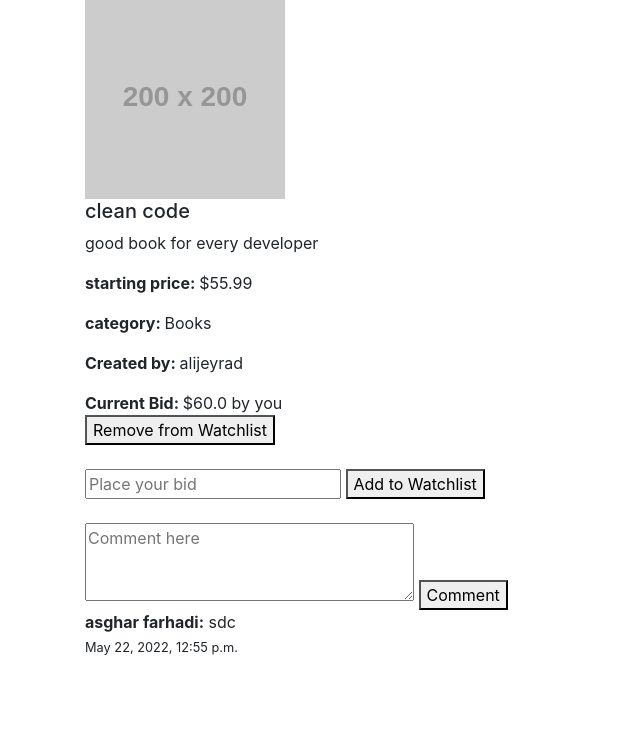
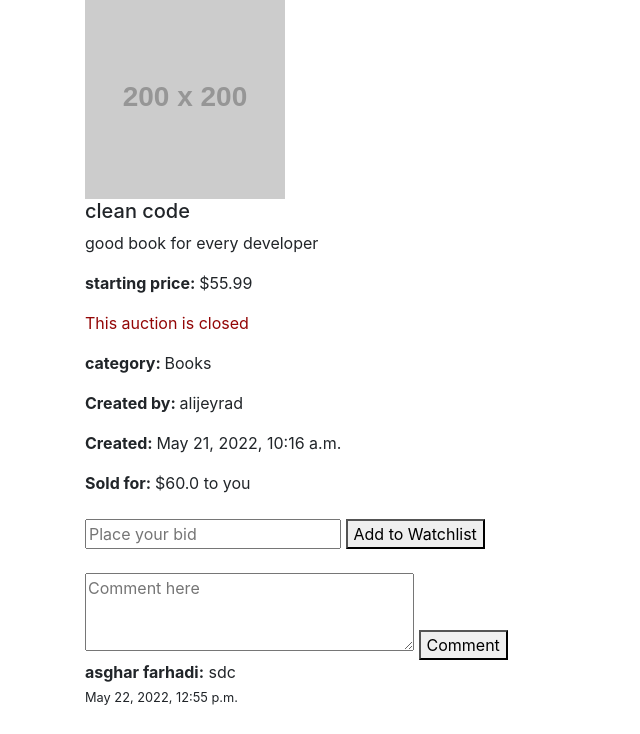
Before and after one commit to Alijeyrad/commerce, a Django app: page /listing/1 in a window 1280 px wide. Shown: the part 164-898 px from the top of the page, without its empty margins (0-640 px from the left). Before the commit the page ends 819 px from the top, so only its background shows below. Run offline with Django 3.2, Linux system fonts and the light colour scheme; a user stored in the database is signed in; data comes from the database, SQL or seed files in the repository; both versions use the stored data as it was after the commit; grey boxes labelled with a size stand in for pictures from a placeholder-image service; some libraries are stand-ins or nearby versions.

Commit message:
close auction works

```diff
--- a/auctions/models.py
+++ b/auctions/models.py
@@ -9,6 +9,7 @@ class User(AbstractUser):
 
 class Category(models.Model):
     title = models.CharField(max_length=255)
+    code = models.CharField(max_length=255)
 
     def __str__(self):
         return f"{self.title}"
--- a/auctions/templates/auctions/create.html
+++ b/auctions/templates/auctions/create.html
@@ -1,10 +1,8 @@
 {% extends "auctions/layout.html" %}
-
 
 {% block title %}
   Create new listing
 {% endblock title %}
-
 
 {% block body %}
   <form action="{% url 'create' %}" method="post" style="display:flex;flex-direction:column;align-items:flex-start;">
@@ -23,7 +21,6 @@
     <input type="submit">
   </form>
 
-
   {% if message %}
     {{ message }}
   {% endif %}
--- a/auctions/templates/auctions/listing.html
+++ b/auctions/templates/auctions/listing.html
@@ -1,10 +1,8 @@
 {% extends "auctions/layout.html" %}
-
 
 {% block title %}
   {{listing.title}}
 {% endblock title %}
-
 
 {% block body %}
   <div class="container listing">
@@ -17,30 +15,73 @@
         </h5>
         <p>{{listing.description}}</p>
         <p> <strong>starting price: </strong>${{listing.starting_bid}}</p>
+
+        {% if listing.active %}
+          <p style="color:rgb(5, 91, 5)">This listing is active</p>
+          {% else %}
+          <p style="color:rgb(147, 6, 6)">This auction is closed</p>
+        {% endif %}
+
+
+        {% if listing.owner == user and listing.active %}
+          <form action="{% url 'close_listing' listing.id %}">
+            <button type="submit" class="btn btn-danger">Close this Auction</button>
+          </form>
+        {% endif %}
+
         <p><strong>category: </strong>{{listing.category}}</p>
         <p><strong>Created by: </strong>{{listing.owner}}</p>
+        <p><strong>Created: </strong>{{listing.created_date}}</p>
     </div>
   </div>
 
   <div class="container bidding">
 
     {% if latest_bid %}
+
+      {% if listing.active %}
         <strong>Current Bid: </strong>${{latest_bid.bid}}
+        {% else %}
+        <strong>Sold for: </strong>${{latest_bid.bid}}
+      {% endif %}
+
 
       {% if latest_bid.bidder == user %}
+
+        {% if listing.active %}
           <span>by you</span>
+          {% else %}
+          <span>to you</span>
+        {% endif %}
+
+
+        {% if listing.active %}
         <span>
           <form class="remove_watchlist" method="post" action="{% url 'remove_watchlist' listing.id %}">
             {% csrf_token %}
-            <button type="submit">Remove from Watchlist</button>
+            <button type="submit">Remove your bid</button>
           </form>
         </span>
-      {% else %}
-        <span>by {{latest_bid.bidder}}</span>
         {% endif %}
 
       {% else %}
+
+          {% if listing.active %}
+            <span>by {{latest_bid.bidder}}</span>
+            {% else %}
+            <span>to {{latest_bid.bidder}}</span>
+          {% endif %}
+
+      {% endif %}
+
+      {% else %}
+
+      {% if listing.active %}
         <strong>Current Bid: </strong>No bids yet, be the first to bid.
+        {% else %}
+        <strong>Sold for: </strong>This item had no bids
+      {% endif %}
+
     {% endif %}
 
 
--- a/auctions/urls.py
+++ b/auctions/urls.py
@@ -1,5 +1,4 @@
 from django.urls import path
-
 from . import views
 
 urlpatterns = [
@@ -14,5 +13,6 @@ urlpatterns = [
     path("categories", views.categories, name="categories"),
     path("category/<str:category>", views.category, name="category"),
     path("comment/<int:id>", views.add_comment, name="comment"),
-    path("bid/<int:id>", views.add_bid, name="add_bid")
+    path("bid/<int:id>", views.add_bid, name="add_bid"),
+    path("close/<int:id>", views.close_listing, name="close_listing")
 ]
--- a/auctions/views.py
+++ b/auctions/views.py
@@ -4,14 +4,11 @@ from django.db import IntegrityError
 from django.http import HttpResponse, HttpResponseRedirect
 from django.shortcuts import render
 from django.urls import reverse
-
 from .models import *
-
 
 def index(request):
     listings = Listing.objects.all().filter(active=True).order_by('-created_date')
     return render(request, "auctions/index.html", {'listings': listings})
-
 
 def login_view(request):
     if request.method == "POST":
@@ -32,11 +29,9 @@ def login_view(request):
     else:
         return render(request, "auctions/login.html")
 
-
 def logout_view(request):
     logout(request)
     return HttpResponseRedirect(reverse("index"))
-
 
 def register(request):
     if request.method == "POST":
@@ -72,7 +67,7 @@ def create_listing(request):
         description = request.POST["description"]
         starting_bid = request.POST["bid"]
         image_url = request.POST["image_url"]
-        category = Category.objects.get(title = request.POST["category"])
+        category = Category.objects.get(code = request.POST["category"])
         owner = User.objects.get(id = request.user.id)
 
         is_valid = title and description and starting_bid and category
@@ -104,7 +99,6 @@ def create_listing(request):
             return render(request, "auctions/create.html", context)
         else:
             return render(request, "auctions/login.html")
-
 
 def listing(request, id):
     # id that comes in is the id of the listing
@@ -258,8 +252,23 @@ def categories(request):
 
 def category(request, category):
     category = Category.objects.get(title = category)
-    listings = Listing.objects.all().filter(category=category.id)
+    listings = Listing.objects.all().filter(category=category.id).order_by('-created_date')
     return render(request, "auctions/category.html", {
         'category': category,
         'listings': listings
     })
+
+def close_listing(request, id):
+    # id that comes in is the id of the listing
+    listing = Listing.objects.get(id=id)
+    comments = Comment.objects.all().filter(for_listing=listing).order_by('-time_added')
+    latest_bid = Bid.objects.all().filter(for_listing=listing.id).order_by('-time_added')
+
+    listing.active = False
+    listing.save()
+
+    return render(request, "auctions/listing.html", {
+        'listing': listing,
+        'latest_bid': latest_bid[0] if latest_bid else None,
+        'comments': comments
+    })
```
Also changed, not shown: auctions/migrations/0017_category_code.py (added), db.sqlite3. Lines whose indentation alone changed are shown as unchanged.
